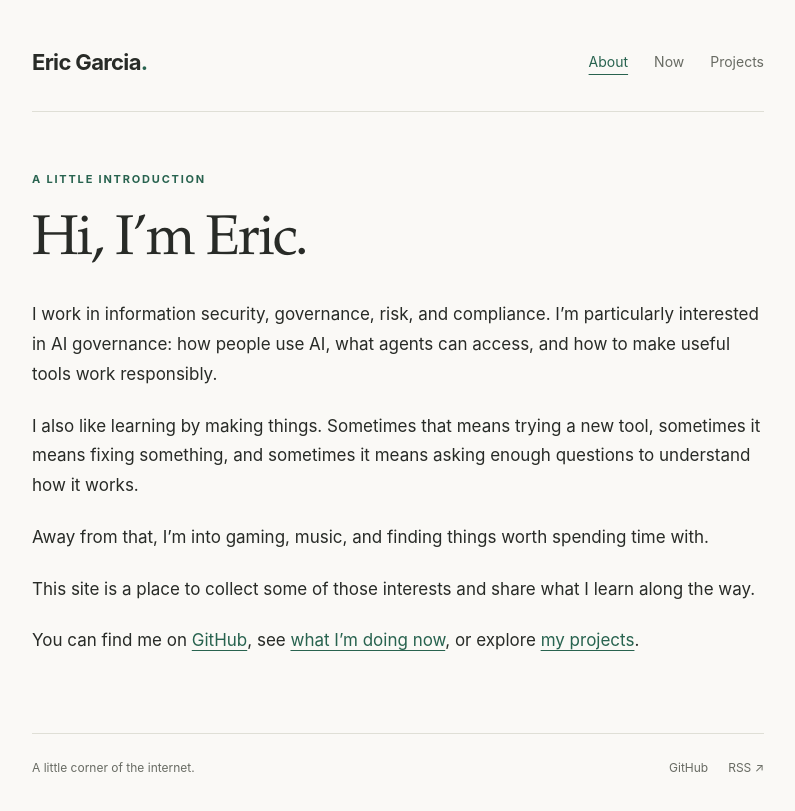
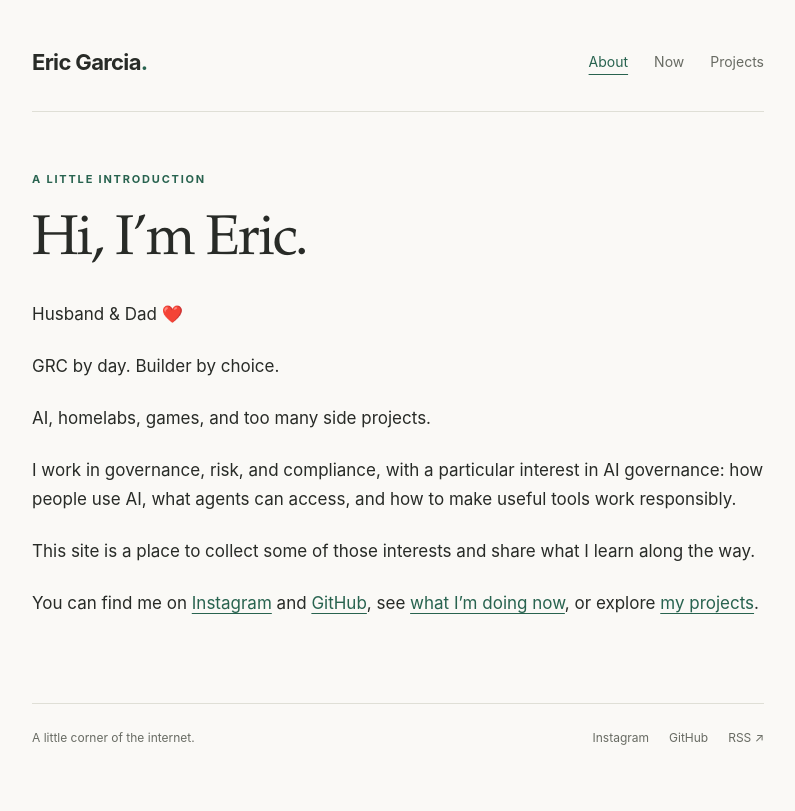
Before and after one commit to ericonyourphone/ericonyourphone.github.io, a Jekyll site: the page built from about.md, in a window 1280 px wide. Shown: the top 811 px of the page, without its empty margins (242-1037 px from the left). Built offline with Jekyll 4.4.1, drawn with Linux system fonts in a browser that asks for light colours.

Commit message:
Use personal bio and link Instagram

```diff
--- a/_config.yml
+++ b/_config.yml
@@ -1,5 +1,5 @@
 title: Eric Garcia
-description: Notes on security, AI, and learning by building.
+description: "Husband & Dad. GRC by day. Builder by choice. AI, homelabs, games, and too many side projects."
 url: "https://ericonyourphone.github.io"
 baseurl: ""
 lang: en
--- a/_layouts/default.html
+++ b/_layouts/default.html
@@ -31,7 +31,7 @@
     </main>
     <footer class="site-footer">
       <span>A little corner of the internet.</span>
-      <div><a href="https://github.com/ericonyourphone">GitHub</a><a href="{{ '/feed.xml' | relative_url }}">RSS <span aria-hidden="true">↗</span></a></div>
+      <div><a href="https://www.instagram.com/ericonyourphone/">Instagram</a><a href="https://github.com/ericonyourphone">GitHub</a><a href="{{ '/feed.xml' | relative_url }}">RSS <span aria-hidden="true">↗</span></a></div>
     </footer>
   </div>
 </body>
--- a/about.md
+++ b/about.md
@@ -6,12 +6,14 @@ permalink: /about/
 
 # Hi, I’m Eric.
 
-I work in information security, governance, risk, and compliance. I’m particularly interested in AI governance: how people use AI, what agents can access, and how to make useful tools work responsibly.
+Husband & Dad ❤️
 
-I also like learning by making things. Sometimes that means trying a new tool, sometimes it means fixing something, and sometimes it means asking enough questions to understand how it works.
+GRC by day. Builder by choice.
 
-Away from that, I’m into gaming, music, and finding things worth spending time with.
+AI, homelabs, games, and too many side projects.
+
+I work in governance, risk, and compliance, with a particular interest in AI governance: how people use AI, what agents can access, and how to make useful tools work responsibly.
 
 This site is a place to collect some of those interests and share what I learn along the way.
 
-You can find me on [GitHub](https://github.com/ericonyourphone), see [what I’m doing now](/now/), or explore [my projects](/projects/).
+You can find me on [Instagram](https://www.instagram.com/ericonyourphone/) and [GitHub](https://github.com/ericonyourphone), see [what I’m doing now](/now/), or explore [my projects](/projects/).
--- a/index.html
+++ b/index.html
@@ -3,8 +3,8 @@ layout: default
 ---
 <section class="introduction" aria-labelledby="hello">
   <p class="eyebrow">Notes & explorations</p>
-  <h1 id="hello">Learning.<br>Making.<br>Figuring things out.</h1>
-  <p class="intro-copy">I’m Eric. I work in information security, and I’m curious about AI, useful tools, and what I can learn by building things.</p>
+  <h1 id="hello">GRC by day.<br>Builder by choice.</h1>
+  <p class="intro-copy">I’m Eric. Husband &amp; Dad ❤️<br>AI, homelabs, games, and too many side projects.</p>
   <a class="text-link" href="{{ '/about/' | relative_url }}">A little more about me <span aria-hidden="true">↗</span></a>
 </section>
 <section class="home-section" aria-labelledby="writing-heading">
```
